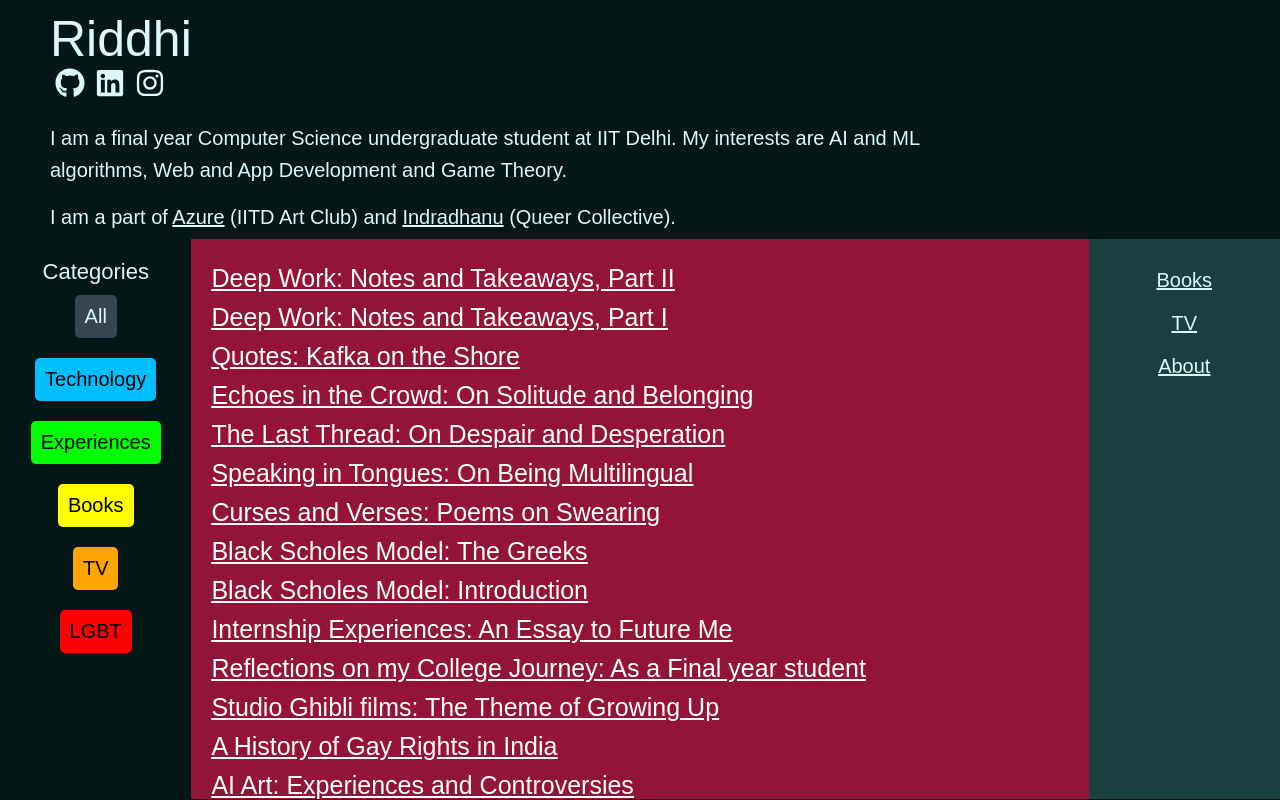
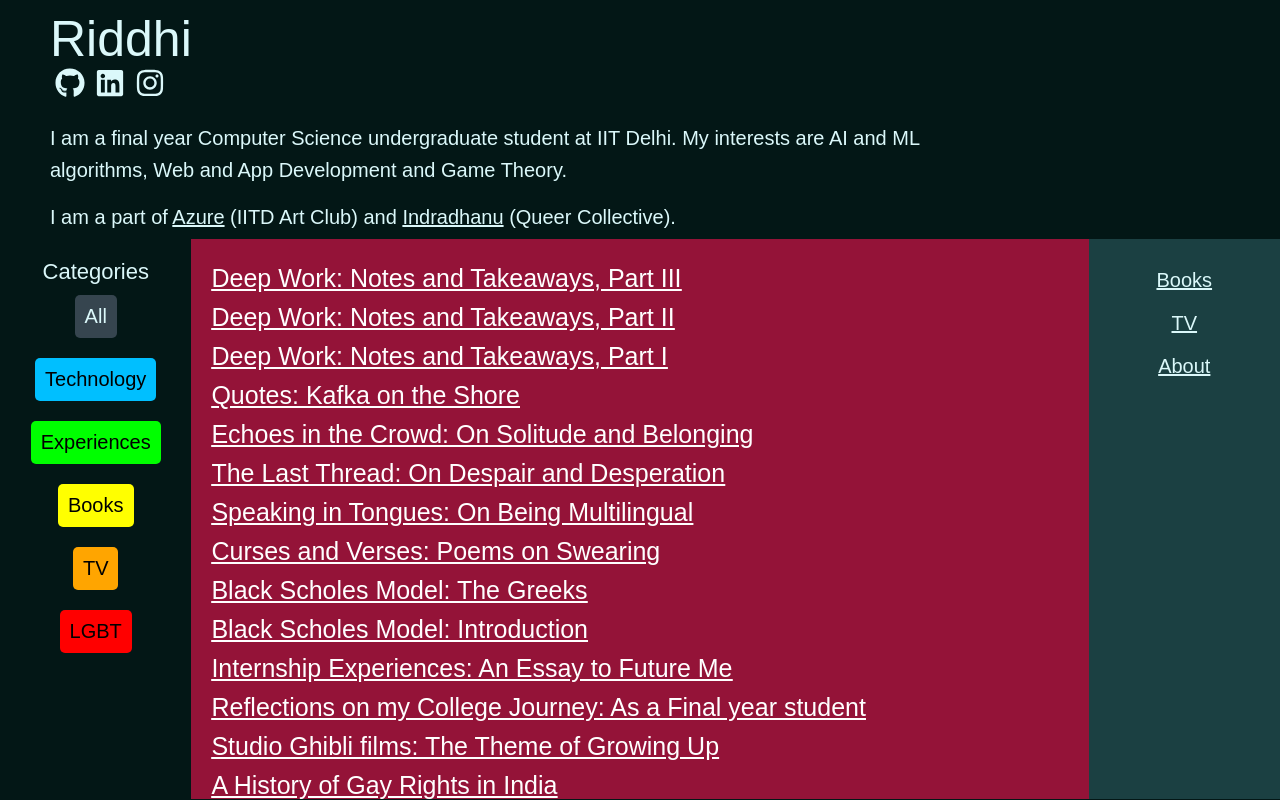
Before and after one commit to CodingLife1024/prism-pages, a React (Create React App) app: page / in a window 1280 px wide. Built offline with nearby package versions, Linux system fonts and the light colour scheme.

Commit message:
eiorgnir

```diff
--- a/src/data/postData.js
+++ b/src/data/postData.js
@@ -1,4 +1,12 @@
 export const postData = [
+
+    {
+        id: 24,
+        title: "Deep Work: Notes and Takeaways, Part III",
+        link: "deep-work-notes-and-takeaways-part-III",
+        file: "deep-work-notes-and-takeaways-part-III.md",
+        tags: ["books", "experiences"],
+    },
 
     {
         id: 23,
```
